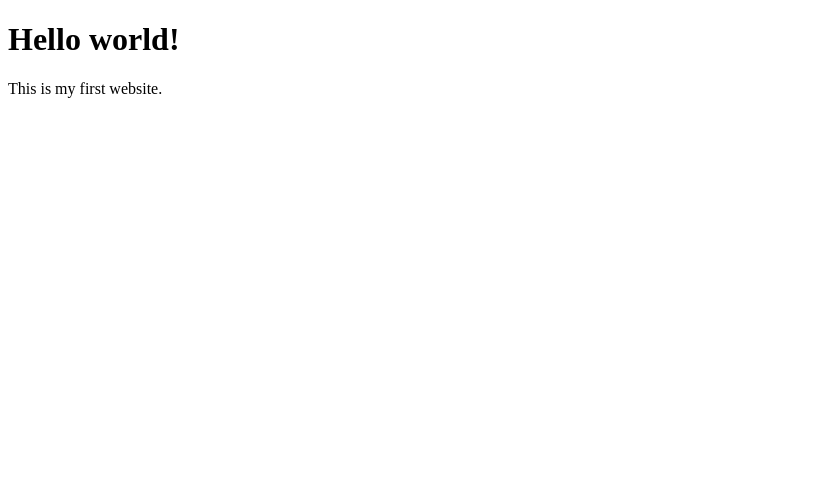
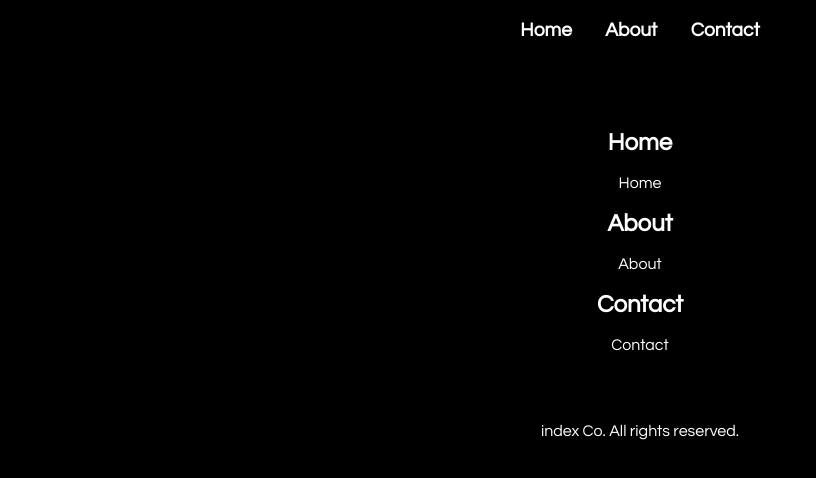
Before and after one commit to alearewebs/indexweb.github.io, a plain HTML site: page index.html in a window 1280 px wide. Shown: the whole page, without its empty margins (0-816 px from the left). Drawn offline with Linux system fonts and the light colour scheme.

Commit message:
Revamp index.html structure and styling

```diff
--- a/index.html
+++ b/index.html
@@ -1,10 +1,73 @@
 <!DOCTYPE html>
-<html>
+<html lang="en">
 <head>
-  <title>My Website</title>
+  <meta charset="UTF-8">
+  <meta name="viewport" content="width=device-width, initial-scale=1.0">
+  <title>Blank</title>
+  <style>
+    body {
+      margin: 0;
+      font-family: "Century Gothic";
+      background-color: black;
+      color: white;
+      text-align: center;
+    }
+
+    header {
+      background-color: black;
+      padding: 20px 0;
+    }
+
+    nav a {
+      color: white;
+      margin: 0 15px;
+      text-decoration: none;
+      font-weight: bold;
+      font-size: 1.2em;
+      transition: color 0.3s;
+    }
+
+    nav a:hover {
+      color: #888;
+    }
+
+    main {
+      padding: 50px 20px;
+    }
+
+    h1, h2, p {
+      margin: 20px 0;
+    }
+  </style>
 </head>
 <body>
-  <h1>Hello world!</h1>
-  <p>This is my first website.</p>
+  <header>
+    <nav>
+      <a href="#home">Home</a>
+      <a href="#about">About</a>
+      <a href="#contact">Contact</a>
+    </nav>
+  </header>
+
+  <main>
+    <section id="home">
+      <h1>Home</h1>
+      <p>Home</p>
+    </section>
+
+    <section id="about">
+      <h2>About</h2>
+      <p>About</p>
+    </section>
+
+    <section id="contact">
+      <h2>Contact</h2>
+      <p>Contact</p>
+    </section>
+  </main>
+
+  <footer>
+    index Co. All rights reserved.
+  </footer>
 </body>
 </html>
```
